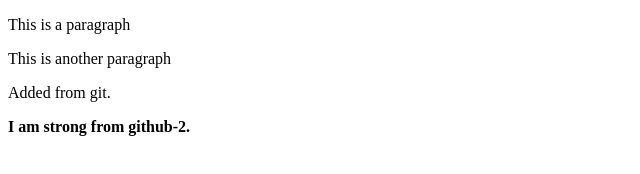
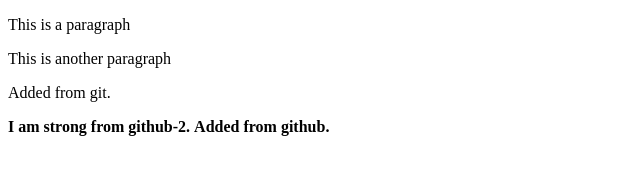
Before and after one commit to anil-ntc/learning-git, a plain HTML site: page index.html in a window 1280 px wide. Shown: the whole page, without its empty margins (0-640 px from the left). Drawn offline with Linux system fonts and the light colour scheme.

Commit message:
Update index.html

```diff
--- a/index.html
+++ b/index.html
@@ -8,5 +8,6 @@
   <p>This is another paragraph</p>
   <p>Added from git.</p>
   <strong>I am strong from github-2.</strong>
+  <b>Added from github.</b>
 </body>
 </html>
```
